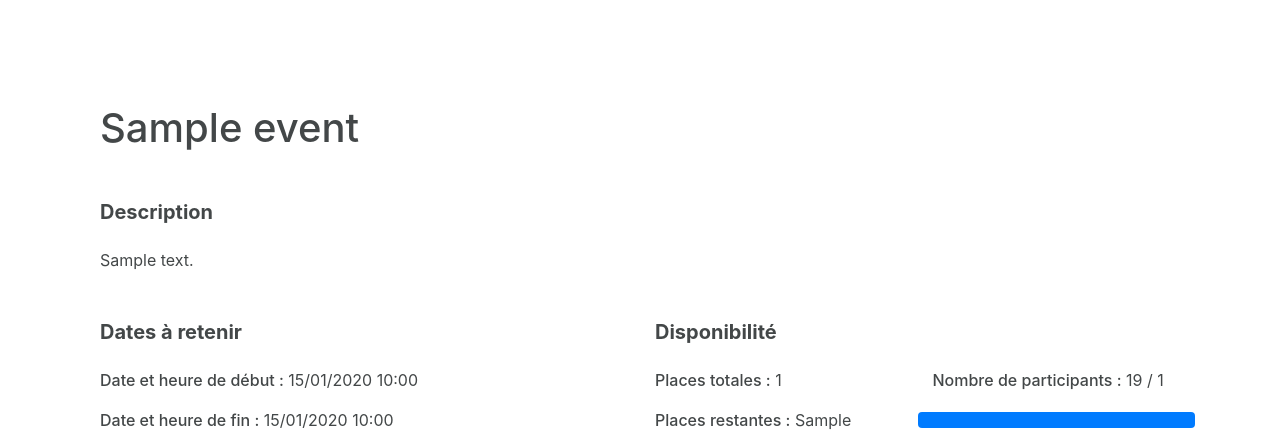
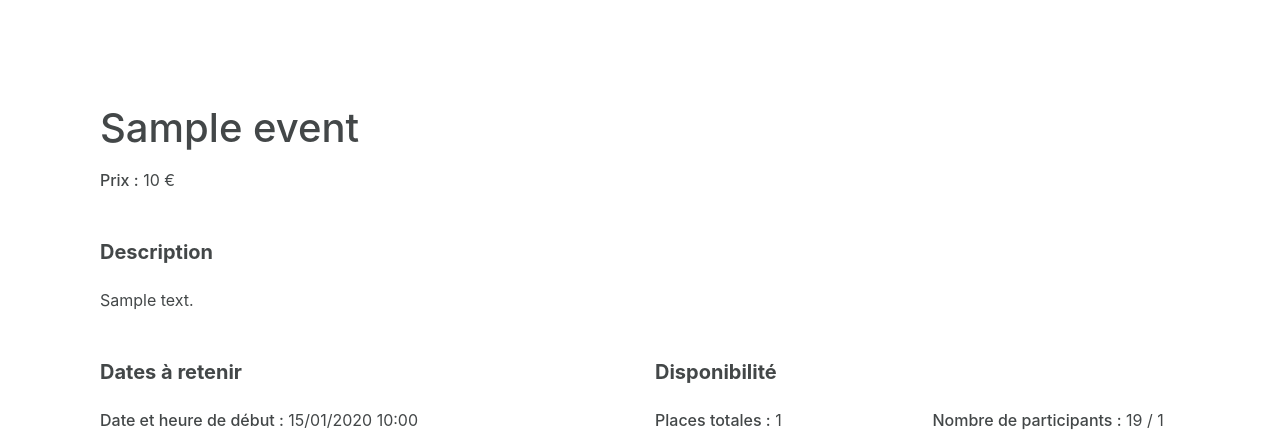
Before and after one commit to giuliana-fabrizio/PHP-Project, a Symfony app: template project_php/templates/event/details.html.twig in a window 1280 px wide. Shown: the part 60-492 px from the top of the page. Run offline with Twig, Linux system fonts and the light colour scheme; the template is opened without the code that fills it: most values are stand-ins (such as "Sample title", 1, 10 or a date in 2020); some libraries are stand-ins or nearby versions.

Commit message:
feat: add price in event details page

```diff
--- a/project_php/templates/event/details.html.twig
+++ b/project_php/templates/event/details.html.twig
@@ -4,7 +4,15 @@
 
 {% block body %}
     <div class="container mt-5">
-        <h1 class="mb-5">{{ event.title }}</h1>
+        <h1 class="mb-3">{{ event.title }}</h1>
+
+        <section id="price" class="mb-5">
+            {% if event.price %}
+                <p class="card-text"><strong>Prix :</strong> {{ event.price }} €</p>
+            {% else %}
+                <p class="card-text"><strong>Gratuit</strong></p>
+            {% endif %}
+        </section>
 
         <section id="description" class="mb-5">
             <h5 class="mb-4"><strong>Description</strong></h5>
```
Also changed, not shown: project_php/var/sqlitebdd.db.
